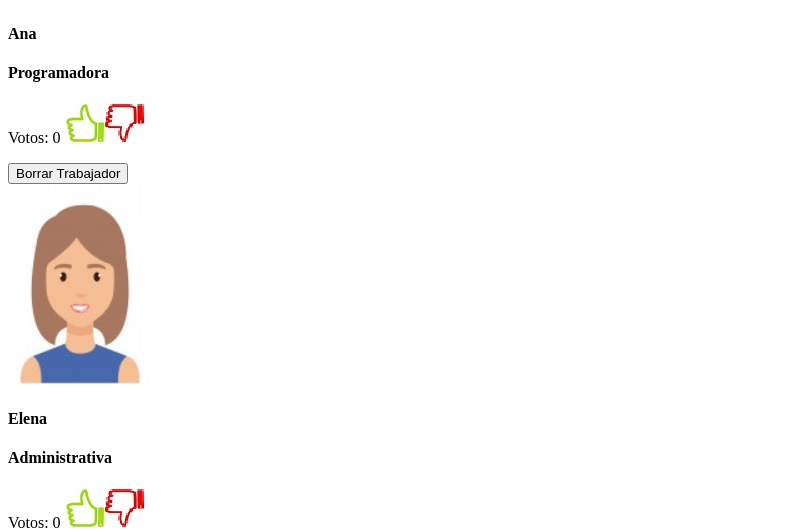
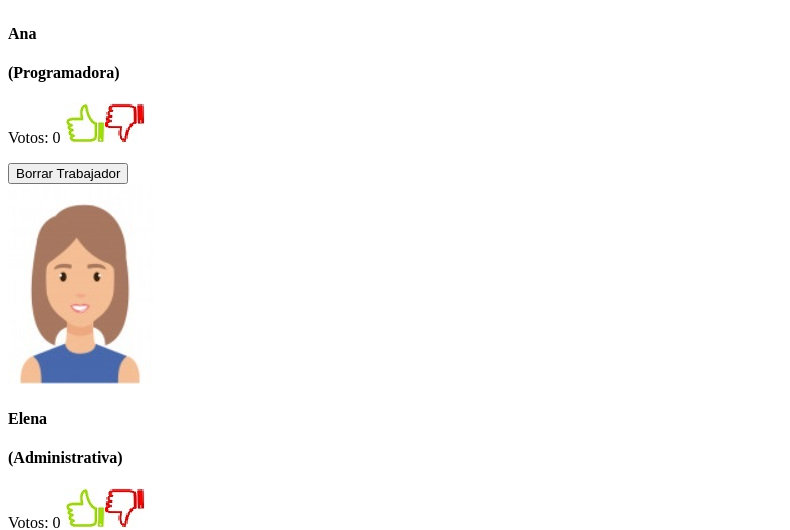
Before and after one commit to Adria2208/Practica-Padre-Hijo-Angular, an Angular app: page / in a window 1280 px wide. Shown: the part 278-808 px from the top of the page, without its empty margins (0-790 px from the left). Built offline with nearby package versions, Linux system fonts and the light colour scheme.

Commit message:
Añadido metodo like/sumaVoto

```diff
--- a/src/app/appcomponent/appcomponent.component.html
+++ b/src/app/appcomponent/appcomponent.component.html
@@ -3,7 +3,7 @@
   <div class="row row-cols-1 row-cols-md-6">
 
     <div *ngFor="let trabajador of trabajadores; index as i">
-      <app-card-trabajador [trabajadores]="trabajadores" [i]="i">
+      <app-card-trabajador [trabajadores]="trabajadores" [i]="i" (likeTrabajador)="sumaVoto($event)">
         <!-- Definir la etiqueta para incluir *ngFor, paso de datos a card-trabajador y recepción de eventos del hijo -->
      </app-card-trabajador>
     </div>
--- a/src/app/appcomponent/appcomponent.component.ts
+++ b/src/app/appcomponent/appcomponent.component.ts
@@ -14,59 +14,68 @@ export class AppcomponentComponent implements OnInit {
   titulo = "Listado de trabajadores";
 
   //declarar la variable trabajadores array del tipo Trabajador
- trabajadores: Trabajador[]  =  [
+  trabajadores: Trabajador[] = [
     {
-    id:1,
+      id: 1,
       nombre: 'Ana',
-    cargo: 'Programadora' ,
-    foto:'1.jpg',
-    votos:0
+      cargo: 'Programadora',
+      foto: '1.jpg',
+      votos: 0
     },
     {
-    id:2,
+      id: 2,
       nombre: 'Elena',
       cargo: 'Administrativa',
-    foto:'2.jpg',
-    votos:0
+      foto: '2.jpg',
+      votos: 0
     },
     {
-    id:3,
+      id: 3,
       nombre: 'Juan',
-    cargo: 'Analista' ,
-    foto:'3.jpg',
-    votos:0
+      cargo: 'Analista',
+      foto: '3.jpg',
+      votos: 0
     },
     {
-    id:4,
+      id: 4,
       nombre: 'Luis',
-    cargo: 'Programador' ,
-    foto:'4.jpg',
-    votos:0
+      cargo: 'Programador',
+      foto: '4.jpg',
+      votos: 0
     },
     {
-    id:5,
+      id: 5,
       nombre: 'Maria',
-    cargo: 'Diseñadora' ,
-    foto:'5.jpg',
-    votos:0
+      cargo: 'Diseñadora',
+      foto: '5.jpg',
+      votos: 0
     },
     {
-    id:6,
+      id: 6,
       nombre: 'Pedro',
-    cargo: 'Marketing' ,
-    foto:'6.jpg',
-    votos:0
+      cargo: 'Marketing',
+      foto: '6.jpg',
+      votos: 0
     }
   ]
 
   // metodo para borrar el trabajador pasado por id del array de trabajadores
- borrar(id:number){}
+  borrar(id: number) { }
 
   // metodo para sumar un voto al trabajador pasado por id
- sumaVoto(id:number){}
+  sumaVoto(id: number) {
+    //He intentado hacerlo con el metodo .find pero no he conseguido que me funcione
+    this.trabajadores.forEach(trabajador => {
+      if (trabajador.id == id) {
+        trabajador.votos += 1;
+      }
+    });
+
+
+  }
 
   // metodo para restar un voto al trabajador pasado por id
- restaVoto(id:number){}
+  restaVoto(id: number) { }
 
   constructor() { }
 
--- a/src/app/card-trabajador/card-trabajador.component.html
+++ b/src/app/card-trabajador/card-trabajador.component.html
@@ -1,27 +1,24 @@
 <div class="col mb-6">
   <div class="card h-100">
-    <!--Card image-->
     <div class="view overlay">
-      <img class="card-img-top" src="../../assets/{{trabajadores[i].foto}}" alt="Card image cap" />
-      <!-- completar src con la foto del trabajador -->
+      <img class="card-img-top" src="../../assets/{{ trabajadores[i].foto }}" alt="Card image cap" />
+
       <a href="#!">
         <div class="mask rgba-white-slight"></div>
       </a>
     </div>
 
     <div class="card-body">
-      <!--Title-->
-      <h4 class="card-title">{{trabajadores[i].nombre}}</h4>
-      <!-- Mostrar nombre del trabajador -->
-      <h4>{{trabajadores[i].cargo}}</h4>
-      <!-- Mostrar cargo del trabajador -->
-      <!--Text-->
+      <h4 class="card-title">{{ trabajadores[i].nombre }}</h4>
+
+      <h4>({{ trabajadores[i].cargo }})</h4>
+
       <p class="card-text">
-        Votos: {{trabajadores[i].votos}}
+        Votos: {{ trabajadores[i].votos }}
         <!-- Mostrar votos del trabajador -->
         <!-- <img src="xxxx" (click)="xxxx">
               <img src="xxxx" (click)="xxxx"> -->
-        <img src="../../assets/like.jpg" alt="" />
+        <img src="../../assets/like.jpg" alt="" (click)="like(trabajadores[i].id)"/>
         <!-- Mostrar en src imagen like.jpg   y llamar a funcion like   con el id del trabajador -->
         <img src="../../assets/unlike.jpg" alt="" />
         <!-- Mostrar en src imagen unlike.jpg y llamar a funcion unlike con el id del trabajador -->
--- a/src/app/card-trabajador/card-trabajador.component.ts
+++ b/src/app/card-trabajador/card-trabajador.component.ts
@@ -1,5 +1,4 @@
-import { Component, OnInit, Input } from '@angular/core';
-import { Trabajador } from "../modules/trabajador";
+import { Component, OnInit, Input, Output, EventEmitter } from '@angular/core';
 
 @Component({
   selector: 'app-card-trabajador',
@@ -9,8 +8,13 @@ import { Trabajador } from "../modules/trabajador";
 export class CardTrabajadorComponent implements OnInit {
 
   @Input() trabajadores: any;
-  @Input() i:any;
+  @Input() i:any; //Indice de el bucle *ngFor
 
+  @Output() likeTrabajador = new EventEmitter<number>();
+
+  like(id:number){
+    this.likeTrabajador.emit(id);
+  }
 
   constructor() {
 
```
Lines whose indentation alone changed are shown as unchanged.
